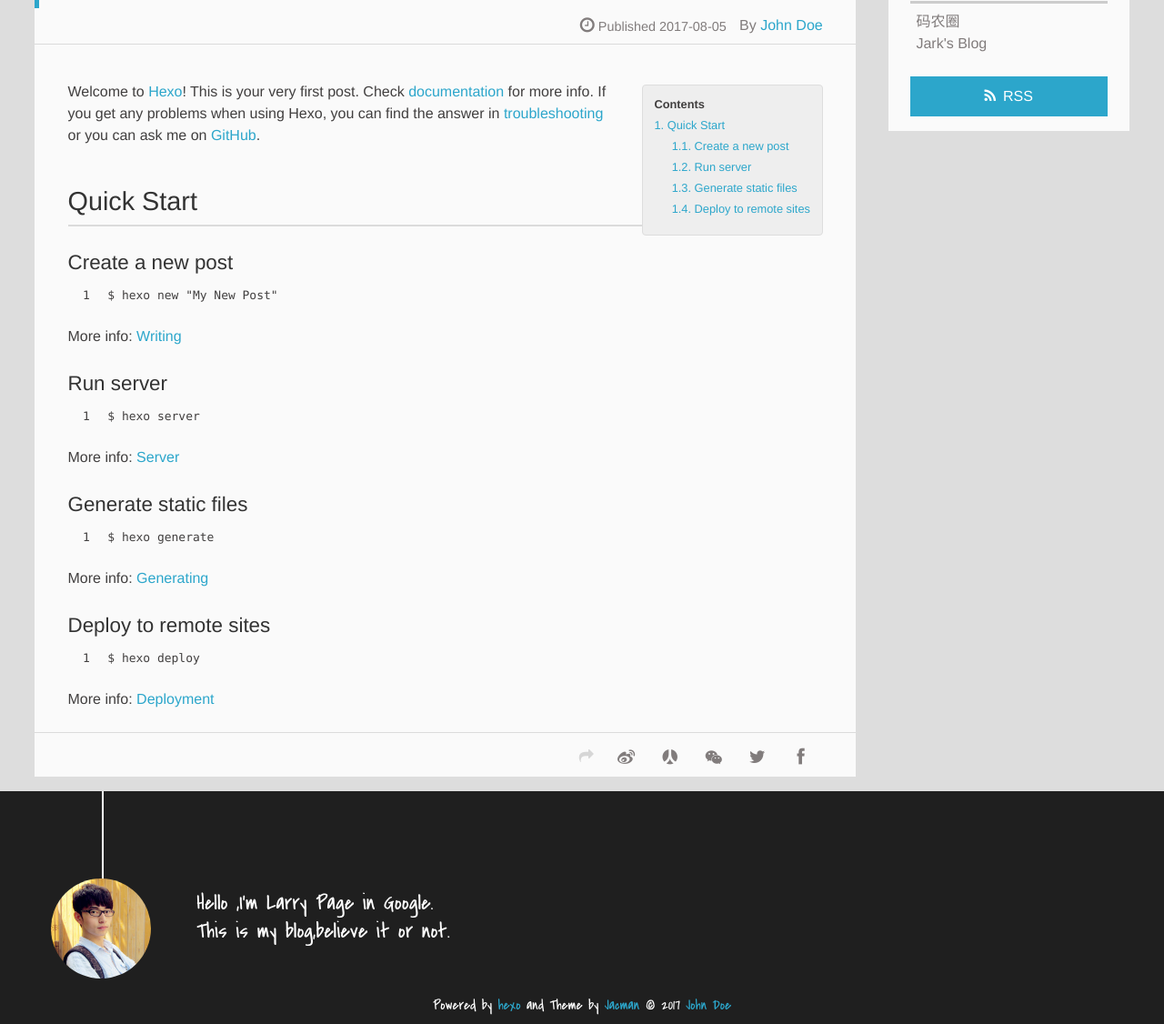
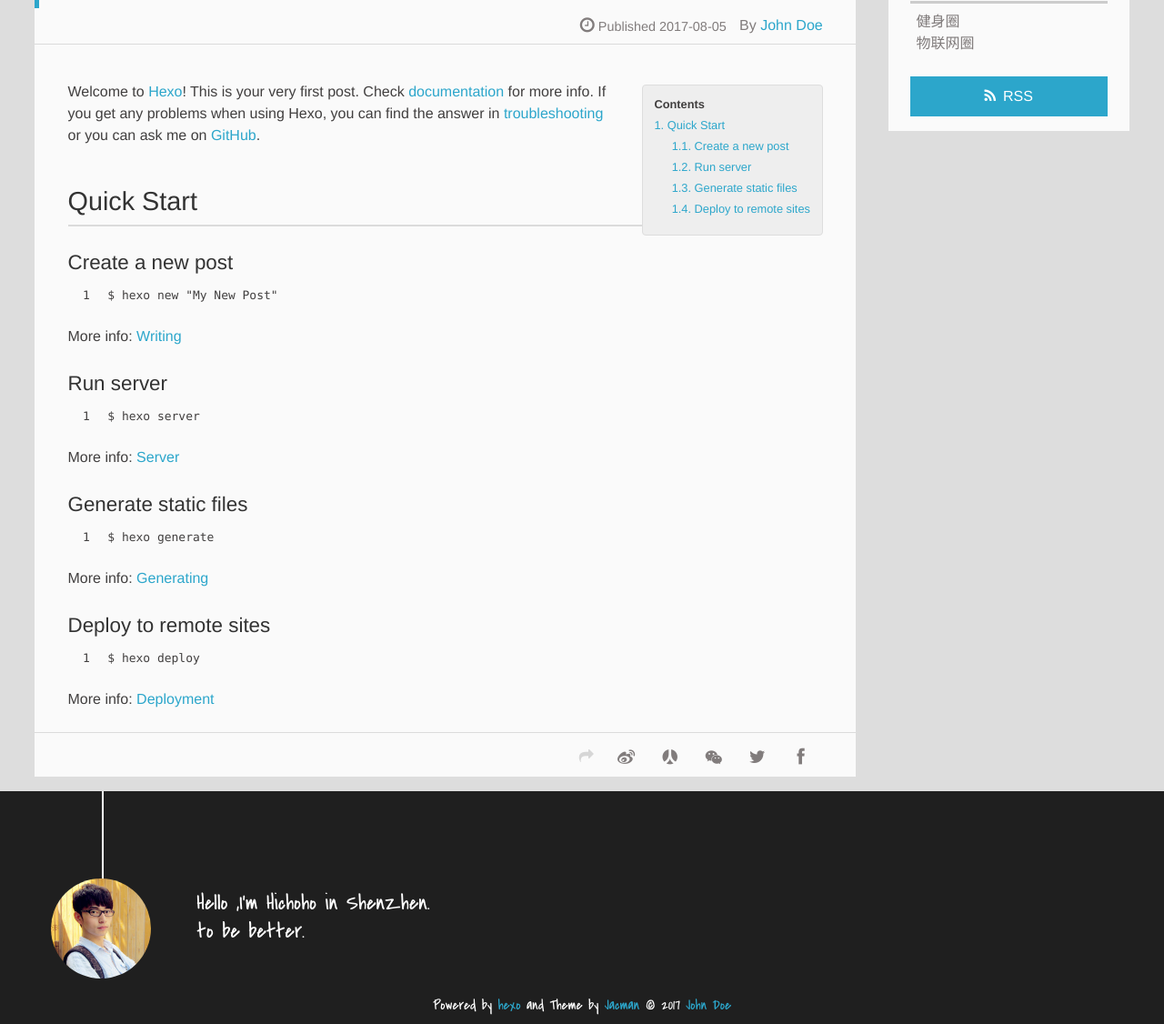
Before and after one commit to hexichao/hexichao.github.com, a plain HTML site: page 2017/08/05/hello-world/index.html in a window 1280 px wide. Shown: the part 268-1394 px from the top of the page at 91% size. Drawn offline with Linux system fonts and the light colour scheme.

Commit message:
Site updated: 2017-08-05 14:49:21

```diff
--- a/2017/08/05/hello-world/index.html
+++ b/2017/08/05/hello-world/index.html
@@ -158,13 +158,13 @@
 
           <li>
 
-            	<a href="https://coderq.com" target="_blank" title="一个面向程序员交流分享的新一代社区">码农圈</a>
+            	<a href="https://coderq.com" target="_blank" title="一个面向程序员交流分享的新一代社区">健身圈</a>
 
           </li>
 
           <li>
 
-            	<a href="http://wuchong.me" target="_blank" title="Jark&#39;s Blog">Jark&#39;s Blog</a>
+            	<a href="http://wuchong.me" target="_blank" title="物联网圈">物联网圈</a>
 
           </li>
 
@@ -187,8 +187,8 @@
 
 
 	<section class="info">
-		<p> Hello ,I&#39;m Larry Page in Google. <br/>
-			This is my blog,believe it or not.</p>
+		<p> Hello ,I&#39;m Hichoho in ShenZhen. <br/>
+			to be better.</p>
 	</section>
 
 	<div class="social-font" class="clearfix">
```
Also changed, not shown: archives/2017/08/index.html (+2 -2 lines), archives/2017/index.html (+2 -2 lines), archives/index.html (+2 -2 lines), index.html (+4 -4 lines).
